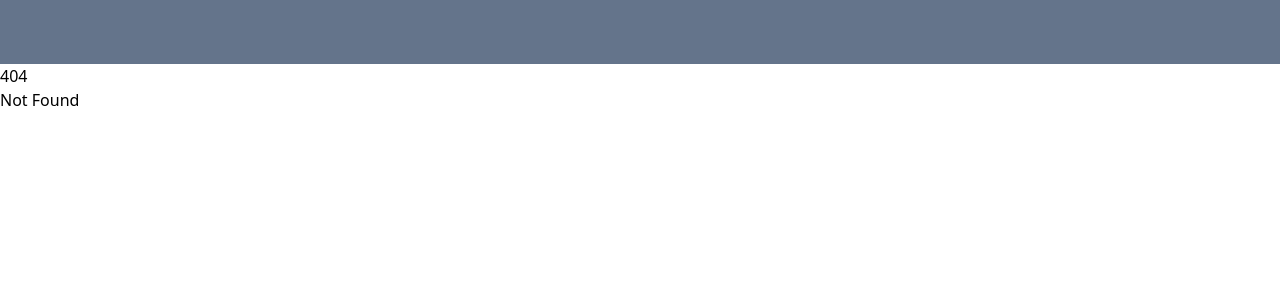
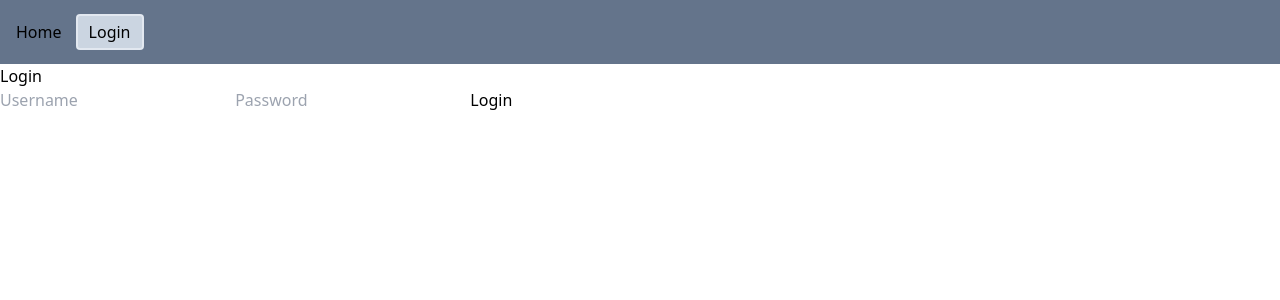
Before and after one commit to Wurby/HouseMaster, a SvelteKit app: page /login in a window 1280 px wide. Before the commit this address had no page. Shown: the top 300 px of the page. Built offline with nearby package versions, Linux system fonts and the light colour scheme.

Commit message:
setting up

```diff
--- a/package.json
+++ b/package.json
@@ -20,5 +20,8 @@
 		"typescript": "^5.0.0",
 		"vite": "^4.4.2"
 	},
-	"type": "module"
+	"type": "module",
+	"dependencies": {
+		"firebase": "^10.4.0"
+	}
 }
--- /dev/null
+++ b/src/firebase/firebase.ts
@@ -0,0 +1,17 @@
+// Import the functions you need from the SDKs you need
+import { initializeApp } from "firebase/app";
+// TODO: Add SDKs for Firebase products that you want to use
+// https://firebase.google.com/docs/web/setup#available-libraries
+
+// Your web app's Firebase configuration
+const firebaseConfig = {
+  apiKey: "AIzaSyBmhwHmHbqnMn1N29eeo7HqNAw8axyi2As",
+  authDomain: "housemaster-2023.firebaseapp.com",
+  projectId: "housemaster-2023",
+  storageBucket: "housemaster-2023.appspot.com",
+  messagingSenderId: "372795560221",
+  appId: "1:372795560221:web:6d5fb1d4f936cd3bd751f4"
+};
+
+// Initialize Firebase
+const app = initializeApp(firebaseConfig);
--- a/src/routes/+layout.svelte
+++ b/src/routes/+layout.svelte
@@ -2,5 +2,12 @@
   import "../app.css";
 </script>
 
-<nav class="w-full bg-slate-500 h-16" />
+<nav class="flex gap-4 px-4 w-full bg-slate-500 h-16">
+  <a href="/" class="my-auto">Home</a>
+  <a href="/login" class="my-auto">
+    <button class="w-16 h-8 bg-slate-300 rounded-sm ring-2 ring-slate-200"
+      >Login</button
+    ></a
+  >
+</nav>
 <slot />
--- /dev/null
+++ b/src/routes/login/+page.svelte
@@ -0,0 +1,13 @@
+<script lang="ts">
+</script>
+
+<section>
+  <div>
+    <p>Login</p>
+    <form>
+      <input type="text" placeholder="Username" />
+      <input type="password" placeholder="Password" />
+      <button>Login</button>
+    </form>
+  </div>
+</section>
```
Also changed, not shown: 2 other files (tests, documents, lock files or other folders).
